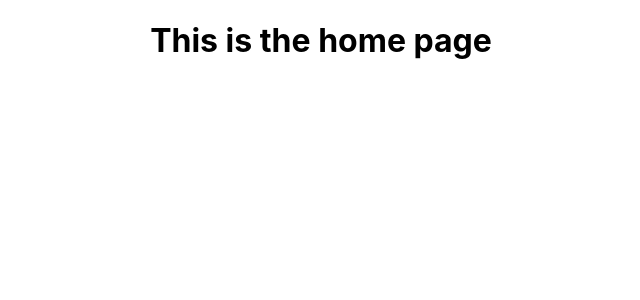
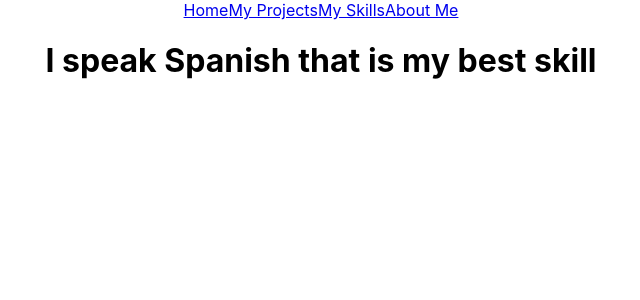
Before and after one commit to jonathan-portillo/portfolio, a React (Create React App) app: page /skills in a window 1280 px wide. Shown: the top 300 px of the page, without its empty margins (319-959 px from the left). Built offline with nearby package versions, Linux system fonts and the light colour scheme.

Commit message:
routes setup added skills

```diff
--- a/public/index.html
+++ b/public/index.html
@@ -24,7 +24,7 @@
       work correctly both with client-side routing and a non-root public URL.
       Learn how to configure a non-root public URL by running `npm run build`.
     -->
-    <title>React App</title>
+    <title>Jonathan's Portfolio</title>
   </head>
   <body>
     <noscript>You need to enable JavaScript to run this app.</noscript>
--- a/src/App.js
+++ b/src/App.js
@@ -1,11 +1,22 @@
 import React from "react";
 import "./App.css";
+import { Switch, Route } from "react-router-dom";
 import Home from "./Components/Home";
+import Navbar from "./Components/Navbar";
+import About from "./Components/About";
+import Projects from "./Components/Projects";
+import Skills from "./Components/Skills";
 
 function App() {
   return (
     <div className="App">
-      <Home />
+      <Navbar />
+      <Switch>
+        <Route path="/about" component={About} />
+        <Route path="/projects" component={Projects} />
+        <Route path="/skills" component={Skills} />
+        <Route path="/" component={Home} />
+      </Switch>
     </div>
   );
 }
--- /dev/null
+++ b/src/Components/About.js
@@ -0,0 +1,7 @@
+import React from "react";
+
+const About = () => {
+  return <p>This Is where you get more information about me</p>;
+};
+
+export default About;
--- a/src/Components/Home.js
+++ b/src/Components/Home.js
@@ -1,4 +1,5 @@
 import React from "react";
+import { NavLink } from "react-router-dom";
 
 const Home = () => {
   return <h1>This is the home page</h1>;
--- a/src/Components/Navbar.js
+++ b/src/Components/Navbar.js
@@ -1,7 +1,15 @@
 import React from "react";
+import { NavLink } from "react-router-dom";
 
 const Navbar = () => {
-  return <div>Navigation Links Go Here</div>;
+  return (
+    <div className="navLinks">
+      <NavLink to="/">Home</NavLink>
+      <NavLink to="/projects">My Projects</NavLink>
+      <NavLink to="/skills">My Skills</NavLink>
+      <NavLink to="/about">About Me</NavLink>
+    </div>
+  );
 };
 
 export default Navbar;
--- /dev/null
+++ b/src/Components/Skills.js
@@ -0,0 +1,7 @@
+import React from "react";
+
+const Skills = () => {
+  return <h1>I speak Spanish that is my best skill</h1>;
+};
+
+export default Skills;
```
Also changed, not shown: src/About.js (deleted, +0 -7 lines).
